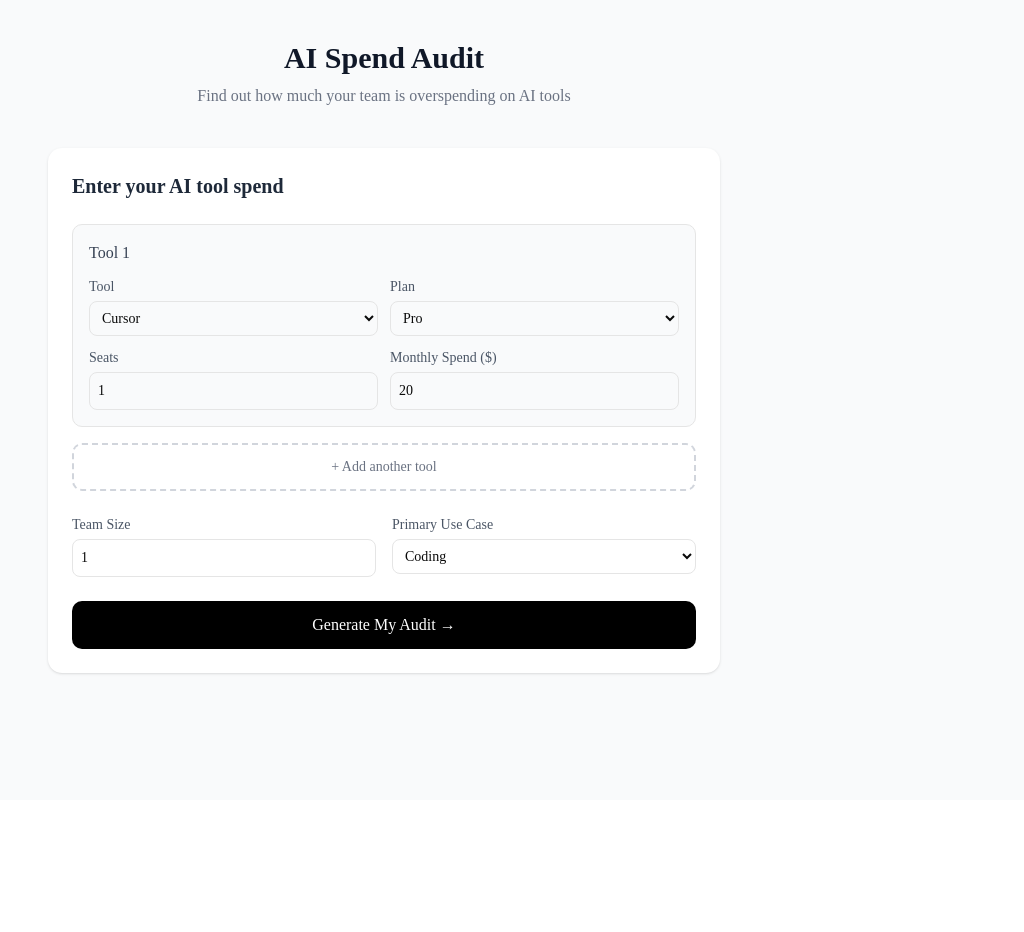
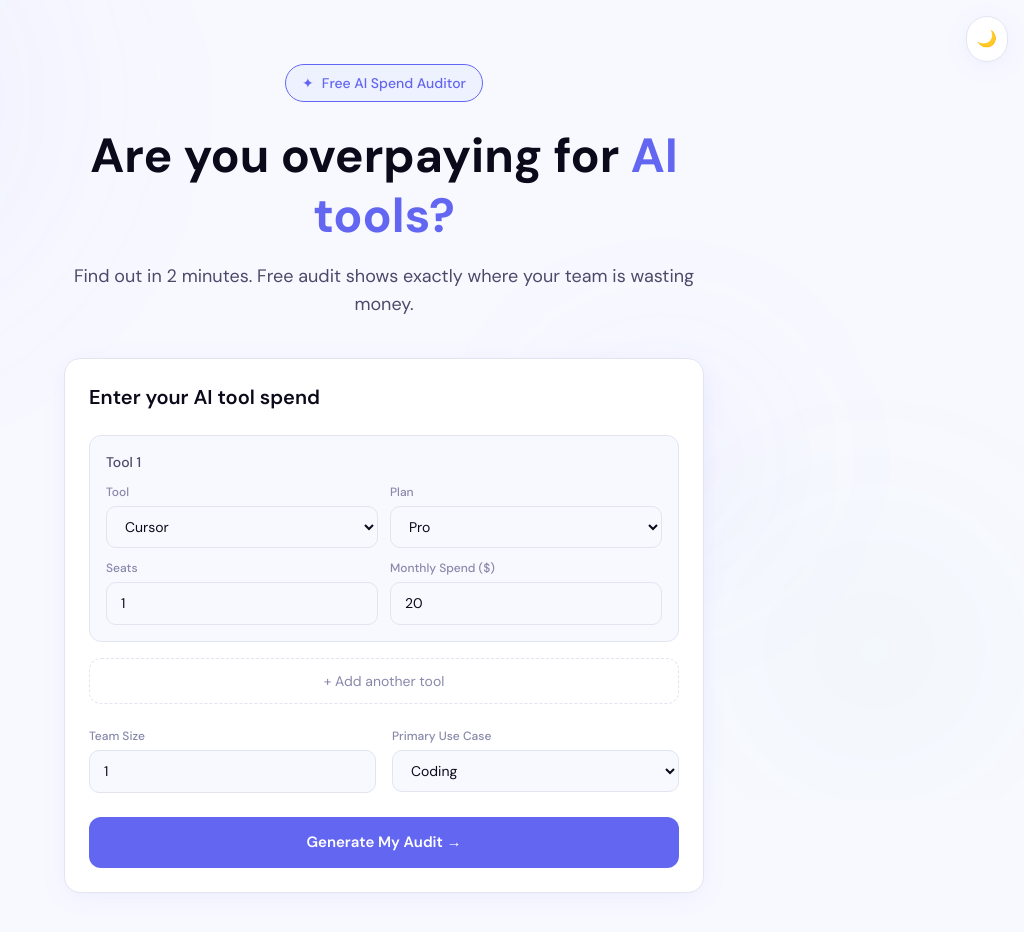
Before and after one commit to Lakshrewani26/ai-spend-audit, a Next.js app: page / in a window 1280 px wide. Shown: the top 932 px of the page, without its empty margins (256-1280 px from the left). Before the commit the page ends 800 px from the top, so only its background shows below. Built offline with nearby package versions, Linux system fonts and the light colour scheme.

Commit message:
feat: polish UI across form and audit results pages

```diff
--- a/app/globals.css
+++ b/app/globals.css
@@ -1,130 +1,159 @@
 @import "tailwindcss";
-@import "tw-animate-css";
-@import "shadcn/tailwind.css";
 
-@custom-variant dark (&:is(.dark *));
+@layer base {
+  :root {
+    --bg-primary: #f8f9ff;
+    --bg-secondary: #ffffff;
+    --bg-card: #ffffff;
+    --text-primary: #0a0a1a;
+    --text-secondary: #4a4a6a;
+    --text-muted: #8888aa;
+    --border: #e2e4f0;
+    --accent: #6366f1;
+    --accent-hover: #4f46e5;
+    --accent-light: #eef2ff;
+    --success: #10b981;
+    --success-light: #ecfdf5;
+    --danger: #ef4444;
+    --shadow: 0 4px 24px rgba(99, 102, 241, 0.08);
+    --shadow-lg: 0 8px 40px rgba(99, 102, 241, 0.15);
+  }
 
-@theme inline {
-  --color-background: var(--background);
-  --color-foreground: var(--foreground);
-  --font-sans: var(--font-sans);
-  --font-mono: var(--font-geist-mono);
-  --font-heading: var(--font-sans);
-  --color-sidebar-ring: var(--sidebar-ring);
-  --color-sidebar-border: var(--sidebar-border);
-  --color-sidebar-accent-foreground: var(--sidebar-accent-foreground);
-  --color-sidebar-accent: var(--sidebar-accent);
-  --color-sidebar-primary-foreground: var(--sidebar-primary-foreground);
-  --color-sidebar-primary: var(--sidebar-primary);
-  --color-sidebar-foreground: var(--sidebar-foreground);
-  --color-sidebar: var(--sidebar);
-  --color-chart-5: var(--chart-5);
-  --color-chart-4: var(--chart-4);
-  --color-chart-3: var(--chart-3);
-  --color-chart-2: var(--chart-2);
-  --color-chart-1: var(--chart-1);
-  --color-ring: var(--ring);
-  --color-input: var(--input);
-  --color-border: var(--border);
-  --color-destructive: var(--destructive);
-  --color-accent-foreground: var(--accent-foreground);
-  --color-accent: var(--accent);
-  --color-muted-foreground: var(--muted-foreground);
-  --color-muted: var(--muted);
-  --color-secondary-foreground: var(--secondary-foreground);
-  --color-secondary: var(--secondary);
-  --color-primary-foreground: var(--primary-foreground);
-  --color-primary: var(--primary);
-  --color-popover-foreground: var(--popover-foreground);
-  --color-popover: var(--popover);
-  --color-card-foreground: var(--card-foreground);
-  --color-card: var(--card);
-  --radius-sm: calc(var(--radius) * 0.6);
-  --radius-md: calc(var(--radius) * 0.8);
-  --radius-lg: var(--radius);
-  --radius-xl: calc(var(--radius) * 1.4);
-  --radius-2xl: calc(var(--radius) * 1.8);
-  --radius-3xl: calc(var(--radius) * 2.2);
-  --radius-4xl: calc(var(--radius) * 2.6);
+  [data-theme="dark"] {
+    --bg-primary: #080818;
+    --bg-secondary: #0f0f23;
+    --bg-card: #13132a;
+    --text-primary: #f0f0ff;
+    --text-secondary: #a0a0c0;
+    --text-muted: #6060a0;
+    --border: #1e1e3a;
+    --accent: #818cf8;
+    --accent-hover: #6366f1;
+    --accent-light: #1e1e3a;
+    --success: #34d399;
+    --success-light: #064e3b;
+    --danger: #f87171;
+    --shadow: 0 4px 24px rgba(0, 0, 0, 0.4);
+    --shadow-lg: 0 8px 40px rgba(0, 0, 0, 0.6);
+  }
+
+  * {
+    transition: background-color 0.3s ease, border-color 0.3s ease, color 0.3s ease;
+  }
+
+  body {
+    background-color: var(--bg-primary);
+    color: var(--text-primary);
+    font-family: 'DM Sans', sans-serif;
+  }
 }
 
-:root {
-  --background: oklch(1 0 0);
-  --foreground: oklch(0.145 0 0);
-  --card: oklch(1 0 0);
-  --card-foreground: oklch(0.145 0 0);
-  --popover: oklch(1 0 0);
-  --popover-foreground: oklch(0.145 0 0);
-  --primary: oklch(0.205 0 0);
-  --primary-foreground: oklch(0.985 0 0);
-  --secondary: oklch(0.97 0 0);
-  --secondary-foreground: oklch(0.205 0 0);
-  --muted: oklch(0.97 0 0);
-  --muted-foreground: oklch(0.556 0 0);
-  --accent: oklch(0.97 0 0);
-  --accent-foreground: oklch(0.205 0 0);
-  --destructive: oklch(0.577 0.245 27.325);
-  --border: oklch(0.922 0 0);
-  --input: oklch(0.922 0 0);
-  --ring: oklch(0.708 0 0);
-  --chart-1: oklch(0.87 0 0);
-  --chart-2: oklch(0.556 0 0);
-  --chart-3: oklch(0.439 0 0);
-  --chart-4: oklch(0.371 0 0);
-  --chart-5: oklch(0.269 0 0);
-  --radius: 0.625rem;
-  --sidebar: oklch(0.985 0 0);
-  --sidebar-foreground: oklch(0.145 0 0);
-  --sidebar-primary: oklch(0.205 0 0);
-  --sidebar-primary-foreground: oklch(0.985 0 0);
-  --sidebar-accent: oklch(0.97 0 0);
-  --sidebar-accent-foreground: oklch(0.205 0 0);
-  --sidebar-border: oklch(0.922 0 0);
-  --sidebar-ring: oklch(0.708 0 0);
+@keyframes float {
+  0%, 100% { transform: translateY(0px) rotate(0deg); }
+  33% { transform: translateY(-20px) rotate(5deg); }
+  66% { transform: translateY(-10px) rotate(-3deg); }
 }
 
-.dark {
-  --background: oklch(0.145 0 0);
-  --foreground: oklch(0.985 0 0);
-  --card: oklch(0.205 0 0);
-  --card-foreground: oklch(0.985 0 0);
-  --popover: oklch(0.205 0 0);
-  --popover-foreground: oklch(0.985 0 0);
-  --primary: oklch(0.922 0 0);
-  --primary-foreground: oklch(0.205 0 0);
-  --secondary: oklch(0.269 0 0);
-  --secondary-foreground: oklch(0.985 0 0);
-  --muted: oklch(0.269 0 0);
-  --muted-foreground: oklch(0.708 0 0);
-  --accent: oklch(0.269 0 0);
-  --accent-foreground: oklch(0.985 0 0);
-  --destructive: oklch(0.704 0.191 22.216);
-  --border: oklch(1 0 0 / 10%);
-  --input: oklch(1 0 0 / 15%);
-  --ring: oklch(0.556 0 0);
-  --chart-1: oklch(0.87 0 0);
-  --chart-2: oklch(0.556 0 0);
-  --chart-3: oklch(0.439 0 0);
-  --chart-4: oklch(0.371 0 0);
-  --chart-5: oklch(0.269 0 0);
-  --sidebar: oklch(0.205 0 0);
-  --sidebar-foreground: oklch(0.985 0 0);
-  --sidebar-primary: oklch(0.488 0.243 264.376);
-  --sidebar-primary-foreground: oklch(0.985 0 0);
-  --sidebar-accent: oklch(0.269 0 0);
-  --sidebar-accent-foreground: oklch(0.985 0 0);
-  --sidebar-border: oklch(1 0 0 / 10%);
-  --sidebar-ring: oklch(0.556 0 0);
+@keyframes pulse-slow {
+  0%, 100% { opacity: 0.3; transform: scale(1); }
+  50% { opacity: 0.6; transform: scale(1.1); }
 }
 
-@layer base {
-  * {
-    @apply border-border outline-ring/50;
-  }
-  body {
-    @apply bg-background text-foreground;
-  }
-  html {
-    @apply font-sans;
-  }
+@keyframes slide-up {
+  from { opacity: 0; transform: translateY(30px); }
+  to { opacity: 1; transform: translateY(0); }
 }
+
+@keyframes fade-in {
+  from { opacity: 0; }
+  to { opacity: 1; }
+}
+
+@keyframes shimmer {
+  0% { background-position: -200% center; }
+  100% { background-position: 200% center; }
+}
+
+.animate-slide-up {
+  animation: slide-up 0.6s ease forwards;
+}
+
+.animate-fade-in {
+  animation: fade-in 0.4s ease forwards;
+}
+
+.animate-float {
+  animation: float 6s ease-in-out infinite;
+}
+
+.animate-pulse-slow {
+  animation: pulse-slow 4s ease-in-out infinite;
+}
+
+.card {
+  background: var(--bg-card);
+  border: 1px solid var(--border);
+  border-radius: 16px;
+  box-shadow: var(--shadow);
+  transition: box-shadow 0.3s ease, transform 0.3s ease;
+}
+
+.card:hover {
+  box-shadow: var(--shadow-lg);
+  transform: translateY(-2px);
+}
+
+.btn-primary {
+  background: var(--accent);
+  color: white;
+  border: none;
+  border-radius: 12px;
+  padding: 14px 28px;
+  font-weight: 600;
+  font-size: 15px;
+  cursor: pointer;
+  transition: all 0.3s ease;
+  position: relative;
+  overflow: hidden;
+}
+
+.btn-primary:hover {
+  background: var(--accent-hover);
+  transform: translateY(-2px);
+  box-shadow: 0 8px 25px rgba(99, 102, 241, 0.4);
+}
+
+.btn-primary:active {
+  transform: translateY(0);
+}
+
+.btn-primary:disabled {
+  opacity: 0.6;
+  cursor: not-allowed;
+  transform: none;
+}
+
+.input-field {
+  background: var(--bg-primary);
+  border: 1.5px solid var(--border);
+  border-radius: 10px;
+  padding: 10px 14px;
+  color: var(--text-primary);
+  font-size: 14px;
+  width: 100%;
+  transition: all 0.2s ease;
+  outline: none;
+}
+
+.input-field:focus {
+  border-color: var(--accent);
+  box-shadow: 0 0 0 3px rgba(99, 102, 241, 0.15);
+}
+
+.bg-orb {
+  position: absolute;
+  border-radius: 50%;
+  filter: blur(80px);
+  pointer-events: none;
+  z-index: 0;
+}
--- a/app/layout.tsx
+++ b/app/layout.tsx
@@ -1,15 +1,11 @@
 import type { Metadata } from "next";
-import { Geist, Geist_Mono } from "next/font/google";
+import { DM_Sans } from "next/font/google";
 import "./globals.css";
 
-const geistSans = Geist({
-  variable: "--font-geist-sans",
+const dmSans = DM_Sans({
+  variable: "--font-dm-sans",
   subsets: ["latin"],
-});
-
-const geistMono = Geist_Mono({
-  variable: "--font-geist-mono",
-  subsets: ["latin"],
+  weight: ["400", "500", "600", "700"],
 });
 
 export const metadata: Metadata = {
@@ -33,11 +29,8 @@ export default function RootLayout({
   children: React.ReactNode;
 }>) {
   return (
-    <html
-      lang="en"
-      className={`${geistSans.variable} ${geistMono.variable} h-full antialiased`}
-    >
-      <body className="min-h-full flex flex-col">{children}</body>
+    <html lang="en" className={dmSans.variable}>
+      <body>{children}</body>
     </html>
   );
 }
--- a/app/page.tsx
+++ b/app/page.tsx
@@ -1,15 +1,40 @@
 import AuditForm from "@/components/AuditForm"
+import ThemeToggle from "@/components/ThemeToggle"
+import Background from "@/components/Background"
 
 export default function Home() {
   return (
-    <main className="min-h-screen bg-gray-50 py-10 px-4">
-      <h1 className="text-3xl font-bold text-center text-gray-900">
-        AI Spend Audit
-      </h1>
-      <p className="text-center text-gray-500 mt-2 mb-8">
-        Find out how much your team is overspending on AI tools
-      </p>
-      <AuditForm />
+    <main className="min-h-screen relative" style={{ background: "var(--bg-primary)" }}>
+      <Background />
+      <ThemeToggle />
+      <div className="relative z-10 max-w-2xl mx-auto px-4 py-16">
+        <div className="text-center mb-10 animate-slide-up">
+          <div
+            className="inline-flex items-center gap-2 px-4 py-2 rounded-full text-sm font-medium mb-6"
+            style={{
+              background: "var(--accent-light)",
+              color: "var(--accent)",
+              border: "1px solid var(--accent)",
+            }}
+          >
+            <span>✦</span>
+            <span>Free AI Spend Auditor</span>
+          </div>
+          <h1
+            className="text-5xl font-bold mb-4 leading-tight"
+            style={{ color: "var(--text-primary)" }}
+          >
+            Are you overpaying for
+            <span style={{ color: "var(--accent)" }}> AI tools?</span>
+          </h1>
+          <p className="text-lg" style={{ color: "var(--text-secondary)" }}>
+            Find out in 2 minutes. Free audit shows exactly where your team is wasting money.
+          </p>
+        </div>
+        <div className="animate-slide-up" style={{ animationDelay: "0.2s" }}>
+          <AuditForm />
+        </div>
+      </div>
     </main>
   )
 }
--- a/components/AuditForm.tsx
+++ b/components/AuditForm.tsx
@@ -122,15 +122,27 @@ const handleSubmit = async () => {
 }
 
   return (
-    <div className="max-w-2xl mx-auto mt-10 bg-white rounded-xl shadow p-6">
-      <h2 className="text-xl font-semibold text-gray-800 mb-6">Enter your AI tool spend</h2>
+    <div className="card p-6">
+      <h2 className="text-xl font-semibold mb-6" style={{ color: "var(--text-primary)" }}>
+        Enter your AI tool spend
+      </h2>
 
       {formData.tools.map((tool, index) => (
-        <div key={index} className="border rounded-lg p-4 mb-4 bg-gray-50">
+        <div
+          key={index}
+          className="rounded-xl p-4 mb-4 animate-fade-in"
+          style={{ background: "var(--bg-primary)", border: "1.5px solid var(--border)" }}
+        >
           <div className="flex justify-between items-center mb-3">
-            <span className="font-medium text-gray-700">Tool {index + 1}</span>
+            <span className="font-medium text-sm" style={{ color: "var(--text-secondary)" }}>
+              Tool {index + 1}
+            </span>
             {formData.tools.length > 1 && (
-              <button onClick={() => removeTool(index)} className="text-red-500 text-sm hover:underline">
+              <button
+                onClick={() => removeTool(index)}
+                className="text-sm px-3 py-1 rounded-lg transition-all hover:scale-105"
+                style={{ color: "var(--danger)", background: "rgba(239,68,68,0.1)" }}
+              >
                 Remove
               </button>
             )}
@@ -138,44 +150,41 @@ const handleSubmit = async () => {
 
           <div className="grid grid-cols-2 gap-3">
             <div>
-              <label className="text-sm text-gray-600 mb-1 block">Tool</label>
+              <label className="text-xs font-medium mb-1.5 block" style={{ color: "var(--text-muted)" }}>Tool</label>
               <select
-                className="w-full border rounded-md p-2 text-sm"
+                className="input-field"
                 value={tool.name}
                 onChange={e => updateTool(index, "name", e.target.value)}
               >
                 {TOOLS.map(t => <option key={t}>{t}</option>)}
               </select>
             </div>
-
             <div>
-              <label className="text-sm text-gray-600 mb-1 block">Plan</label>
+              <label className="text-xs font-medium mb-1.5 block" style={{ color: "var(--text-muted)" }}>Plan</label>
               <select
-                className="w-full border rounded-md p-2 text-sm"
+                className="input-field"
                 value={tool.plan}
                 onChange={e => updateTool(index, "plan", e.target.value)}
               >
                 {PLANS[tool.name].map(p => <option key={p}>{p}</option>)}
               </select>
             </div>
-
             <div>
-              <label className="text-sm text-gray-600 mb-1 block">Seats</label>
+              <label className="text-xs font-medium mb-1.5 block" style={{ color: "var(--text-muted)" }}>Seats</label>
               <input
                 type="number"
                 min={1}
-                className="w-full border rounded-md p-2 text-sm"
+                className="input-field"
                 value={tool.seats}
                 onChange={e => updateTool(index, "seats", Math.max(1, parseInt(e.target.value) || 1))}
               />
             </div>
-
             <div>
-              <label className="text-sm text-gray-600 mb-1 block">Monthly Spend ($)</label>
+              <label className="text-xs font-medium mb-1.5 block" style={{ color: "var(--text-muted)" }}>Monthly Spend ($)</label>
               <input
                 type="number"
                 min={0}
-                className="w-full border rounded-md p-2 text-sm"
+                className="input-field"
                 value={tool.monthlySpend}
                 onChange={e => updateTool(index, "monthlySpend", Math.max(0, parseFloat(e.target.value) || 0))}
               />
@@ -186,27 +195,31 @@ const handleSubmit = async () => {
 
       <button
         onClick={addTool}
-        className="w-full border-2 border-dashed border-gray-300 rounded-lg p-3 text-gray-500 hover:border-gray-400 hover:text-gray-600 text-sm mb-6"
+        className="w-full rounded-xl p-3 text-sm mb-6 transition-all hover:scale-[1.01]"
+        style={{
+          border: "1.5px dashed var(--border)",
+          color: "var(--text-muted)",
+          background: "transparent",
+        }}
       >
         + Add another tool
       </button>
 
       <div className="grid grid-cols-2 gap-4 mb-6">
         <div>
-          <label className="text-sm text-gray-600 mb-1 block">Team Size</label>
+          <label className="text-xs font-medium mb-1.5 block" style={{ color: "var(--text-muted)" }}>Team Size</label>
           <input
             type="number"
             min={1}
-            className="w-full border rounded-md p-2 text-sm"
+            className="input-field"
             value={formData.teamSize}
             onChange={e => setFormData(prev => ({ ...prev, teamSize: Math.max(1, parseInt(e.target.value) || 1) }))}
           />
         </div>
-
         <div>
-          <label className="text-sm text-gray-600 mb-1 block">Primary Use Case</label>
+          <label className="text-xs font-medium mb-1.5 block" style={{ color: "var(--text-muted)" }}>Primary Use Case</label>
           <select
-            className="w-full border rounded-md p-2 text-sm"
+            className="input-field"
             value={formData.useCase}
             onChange={e => setFormData(prev => ({ ...prev, useCase: e.target.value }))}
           >
@@ -218,9 +231,9 @@ const handleSubmit = async () => {
       <button
         onClick={handleSubmit}
         disabled={loading}
-        className="w-full bg-black text-white rounded-lg p-3 font-medium hover:bg-gray-800 disabled:opacity-50"
+        className="btn-primary w-full"
       >
-      {loading ? "Generating..." : "Generate My Audit →"}
+        {loading ? "Generating..." : "Generate My Audit →"}
       </button>
     </div>
   )
--- /dev/null
+++ b/components/Background.tsx
@@ -0,0 +1,38 @@
+export default function Background() {
+  return (
+    <div className="fixed inset-0 overflow-hidden pointer-events-none z-0">
+      <div
+        className="bg-orb animate-pulse-slow"
+        style={{
+          width: "600px",
+          height: "600px",
+          top: "-200px",
+          left: "-200px",
+          background: "radial-gradient(circle, rgba(99,102,241,0.15) 0%, transparent 70%)",
+        }}
+      />
+      <div
+        className="bg-orb animate-pulse-slow"
+        style={{
+          width: "500px",
+          height: "500px",
+          bottom: "-100px",
+          right: "-100px",
+          background: "radial-gradient(circle, rgba(16,185,129,0.1) 0%, transparent 70%)",
+          animationDelay: "2s",
+        }}
+      />
+      <div
+        className="bg-orb animate-float"
+        style={{
+          width: "300px",
+          height: "300px",
+          top: "40%",
+          left: "60%",
+          background: "radial-gradient(circle, rgba(99,102,241,0.08) 0%, transparent 70%)",
+          animationDelay: "1s",
+        }}
+      />
+    </div>
+  )
+}
--- /dev/null
+++ b/components/ThemeToggle.tsx
@@ -0,0 +1,38 @@
+"use client"
+
+import { useState, useEffect } from "react"
+
+export default function ThemeToggle() {
+  const [dark, setDark] = useState(false)
+
+  useEffect(() => {
+    const saved = localStorage.getItem("theme")
+    if (saved === "dark") {
+      setDark(true)
+      document.documentElement.setAttribute("data-theme", "dark")
+    }
+  }, [])
+
+  const toggle = () => {
+    const next = !dark
+    setDark(next)
+    document.documentElement.setAttribute("data-theme", next ? "dark" : "light")
+    localStorage.setItem("theme", next ? "dark" : "light")
+  }
+
+  return (
+    <button
+      onClick={toggle}
+      className="fixed top-4 right-4 z-50 p-2.5 rounded-full border transition-all duration-300 hover:scale-110"
+      style={{
+        background: "var(--bg-card)",
+        border: "1.5px solid var(--border)",
+        color: "var(--text-primary)",
+        boxShadow: "var(--shadow)",
+      }}
+      aria-label="Toggle theme"
+    >
+      {dark ? "☀️" : "🌙"}
+    </button>
+  )
+}
```
Also changed, not shown: app/audit/[id]/page.tsx (+36 -59 lines), components/EmailCapture.tsx (+10 -39 lines), components/ShareButton.tsx (+14 -14 lines), 1 other file (tests, documents, lock files or other folders).
